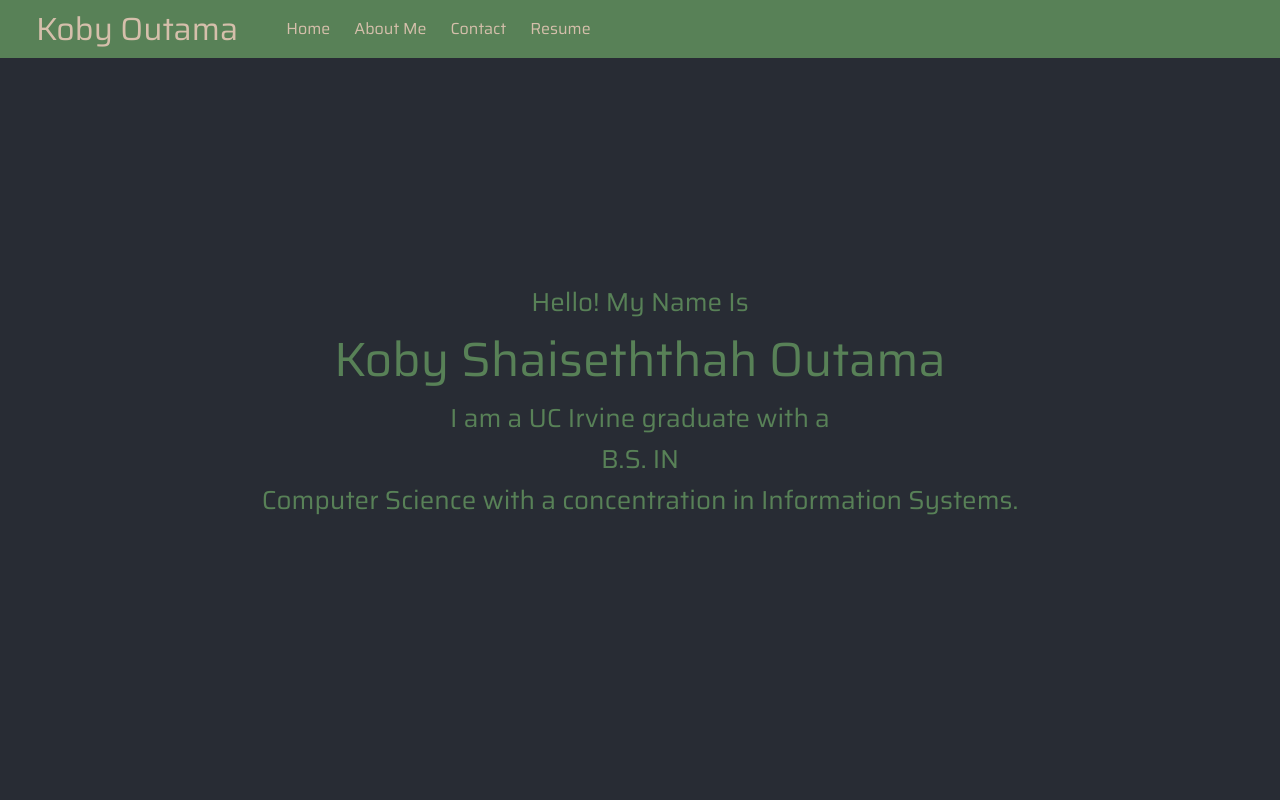
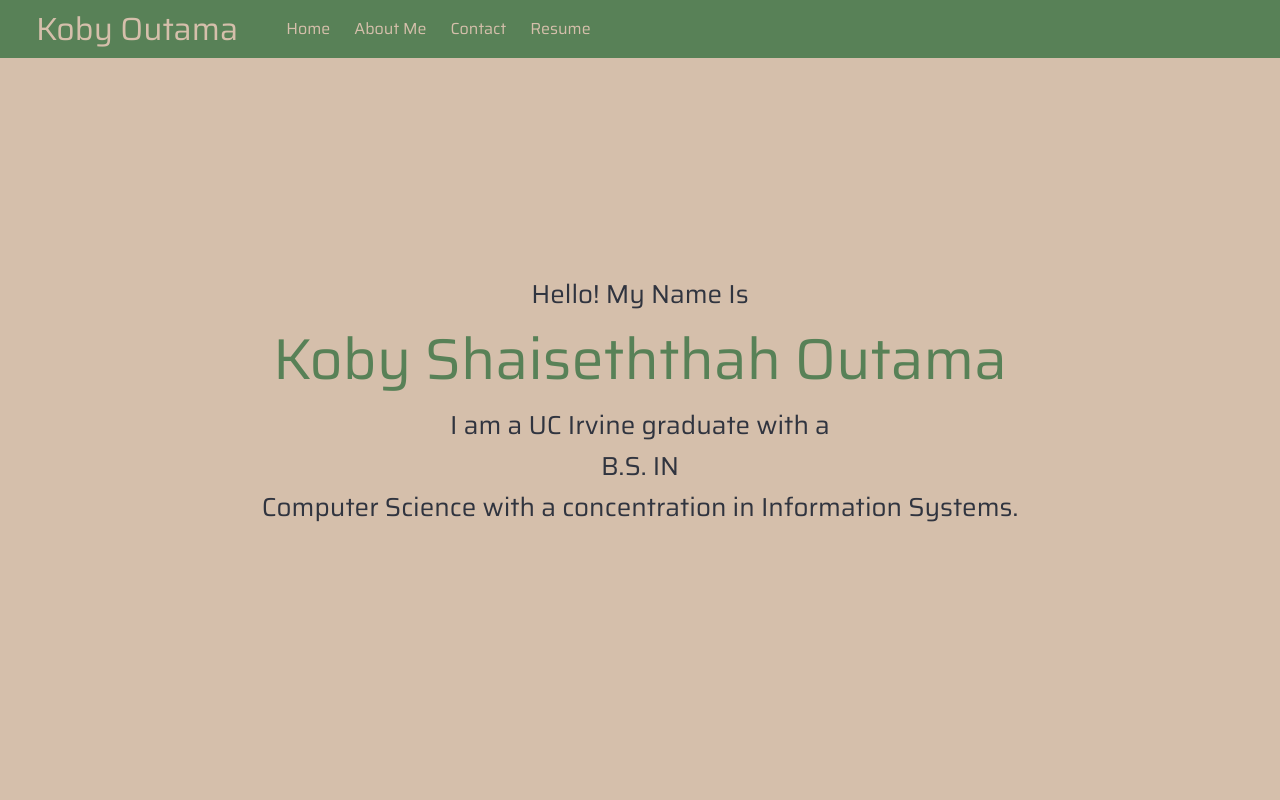
Before and after one commit to kobyoutama/portfolio, a React (Create React App) app: page / in a window 1280 px wide. Shown: the top 800 px of the page. Built offline with nearby package versions, Linux system fonts and the light colour scheme.

Commit message:
added global color scheme

```diff
--- a/src/pages/Home/Home.css
+++ b/src/pages/Home/Home.css
@@ -3,20 +3,16 @@
 }
 
 .Home-main {
-  background-color: #282c34;
   min-height: 100vh;
   display: flex;
   flex-direction: column;
   align-items: center;
   justify-content: center;
-  font-size: calc(32px + 2vmin);
+  font-size: var(--title-size);
   overflow: hidden;
 }
 
 .Home-desc {
-  font-size: calc(10px + 2vmin);
+  font-size: clamp(.25rem, .75rem + 2vw, 1.625rem);
+  color: var(--secondary-color);
 }
-
-.Home-link {
-  color: #61dafb;
-}
```
